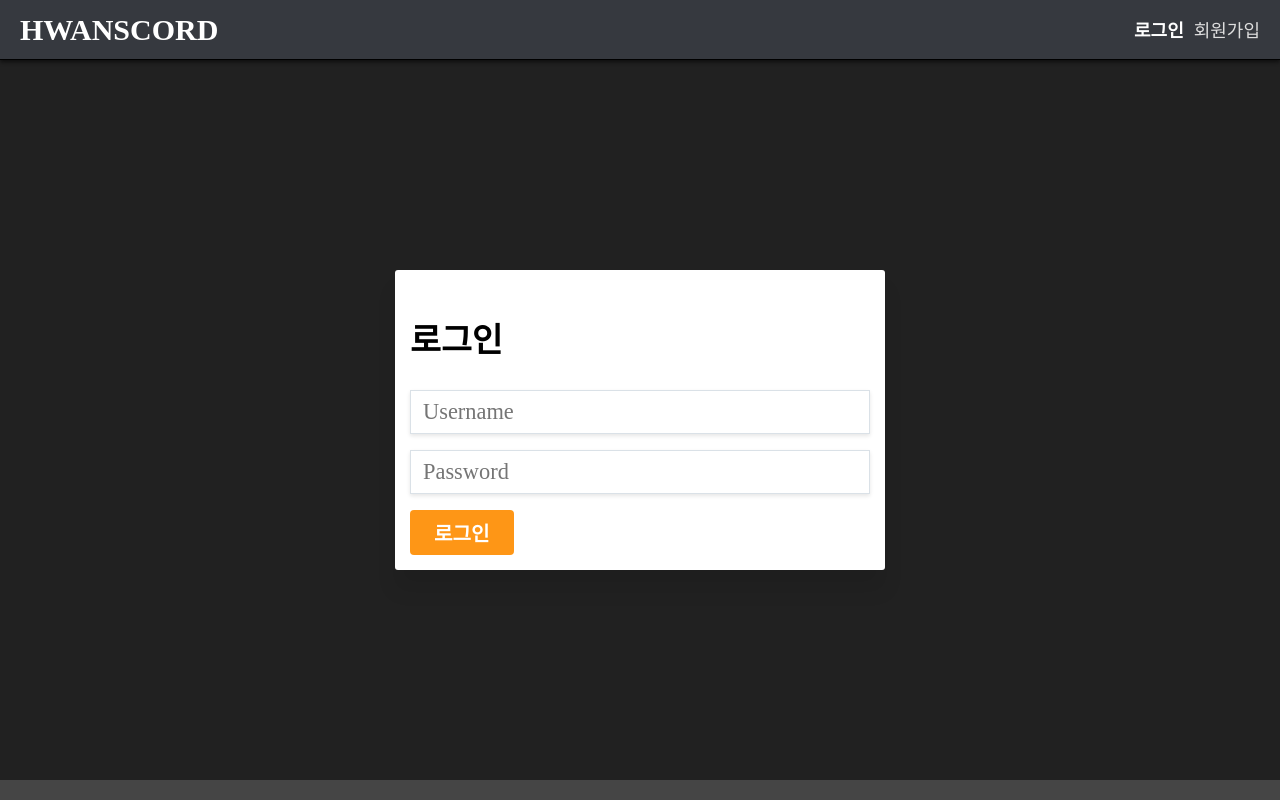
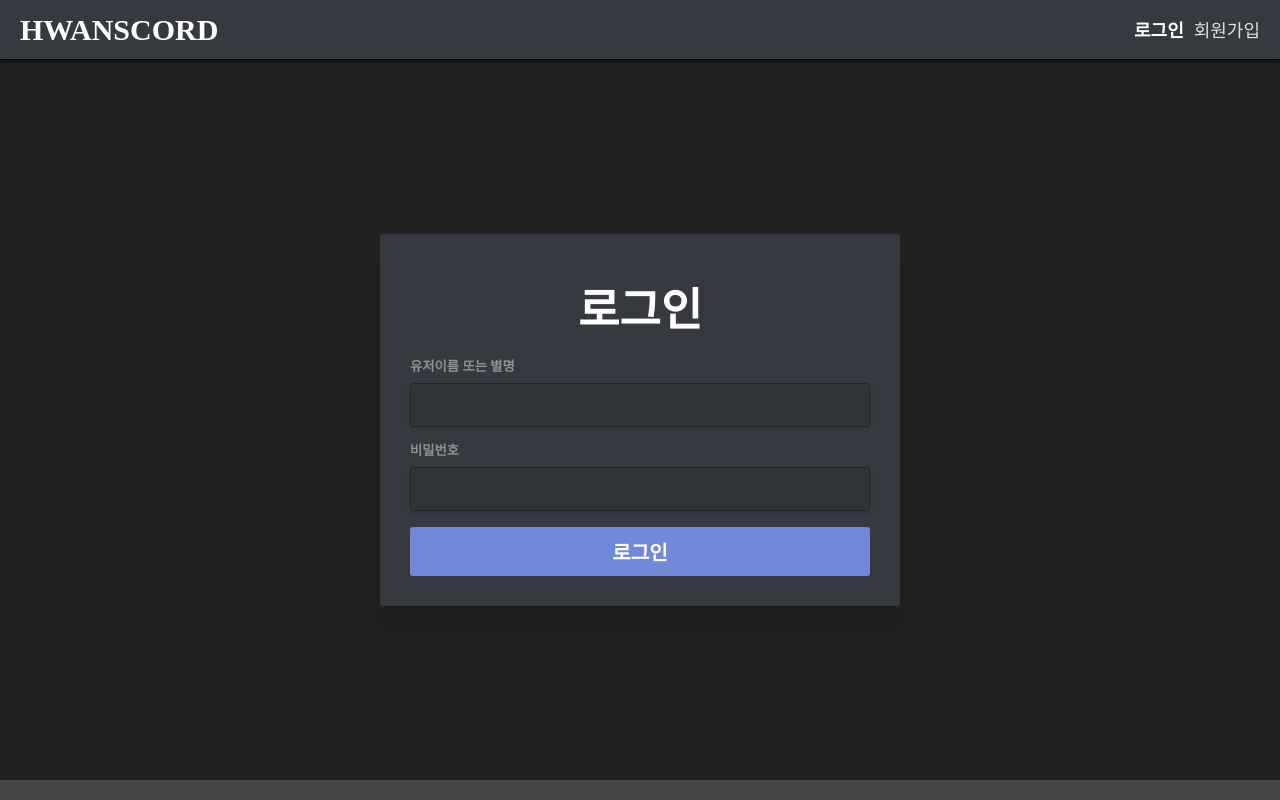
Before and after one commit to akon47/hwanscord-frontend, a Vue app: page /signin in a window 1280 px wide. Built offline with nearby package versions, Linux system fonts and the light colour scheme; no server answers; what vue-mobile-detection, vue-socket.io-extended would draw is missing.

Commit message:
로그인 / 회원가입 디자인 수정

```diff
--- a/src/components/SigninForm.vue
+++ b/src/components/SigninForm.vue
@@ -1,22 +1,18 @@
 <template>
   <div class="contents">
     <div class="form-wrapper form-wrapper-sm">
-      <h2>로그인</h2>
+      <h1>로그인</h1>
       <form @submit.prevent="submitForm" class="form">
         <div>
-          <input
-            type="text"
-            id="username"
-            v-model="username"
-            placeholder="Username"
-          />
+          <label for="username">유저이름 또는 별명</label>
+          <input type="text" id="username" v-model="username" />
         </div>
         <div>
+          <label for="password">비밀번호</label>
           <input
             type="text"
             id="password"
             v-model="password"
-            placeholder="Password"
             autocomplete="off"
           />
         </div>
@@ -39,7 +35,7 @@ export default {
     return {
       username: "",
       password: "",
-      logMessage: "",
+      logMessage: ""
     };
   },
   computed: {
@@ -48,14 +44,14 @@ export default {
     },
     isPasswordValid() {
       return this.password.length > 0;
-    },
+    }
   },
   methods: {
     async submitForm() {
       try {
         const userData = {
           username: this.username,
-          password: this.password,
+          password: this.password
         };
         await this.$store.dispatch("Signin", userData);
         this.$router.push("/main");
@@ -69,8 +65,8 @@ export default {
     initForm() {
       this.username = "";
       this.password = "";
-    },
-  },
+    }
+  }
 };
 </script>
 
--- a/src/components/SignupForm.vue
+++ b/src/components/SignupForm.vue
@@ -1,27 +1,27 @@
 <template>
   <div class="contents">
     <div class="form-wrapper form-wrapper-sm">
-      <h2>회원 가입</h2>
+      <h1>회원가입</h1>
       <form @submit.prevent="submitForm" class="form">
         <div>
-          <input
-            type="text"
-            id="username"
-            v-model="username"
-            placeholder="Username"
-          />
+          <label for="username">유저이름 또는 별명</label>
+          <input type="text" id="username" v-model="username" />
         </div>
         <div>
+          <label for="password">비밀번호</label>
           <input
             type="text"
             id="password"
             v-model="password"
-            placeholder="Password"
             autocomplete="off"
           />
         </div>
-        <button v-bind:disabled="!isUsernameValid || !isPasswordValid || isLoading" class="btn" type="submit">
-          회원 가입
+        <button
+          v-bind:disabled="!isUsernameValid || !isPasswordValid || isLoading"
+          class="btn"
+          type="submit"
+        >
+          회원가입
         </button>
         <p>{{ logMessage }}</p>
       </form>
@@ -36,7 +36,7 @@ export default {
       username: "",
       password: "",
       logMessage: "",
-      isLoading: false,
+      isLoading: false
     };
   },
   computed: {
--- a/src/components/common/AppContent.vue
+++ b/src/components/common/AppContent.vue
@@ -1,6 +1,8 @@
 <template>
   <div class="h-100">
-    <router-view></router-view>
+    <transition name="component-fade" mode="out-in">
+      <router-view></router-view>
+    </transition>
   </div>
 </template>
 
@@ -12,4 +14,12 @@ export default {};
 .content {
   background-color: #313131;
 }
+.component-fade-enter-active,
+.component-fade-leave-active {
+  transition: all 0.15s ease;
+}
+.component-fade-enter, .component-fade-leave-to {
+  opacity: 0;
+  transform: translateY(-50px);
+}
 </style>
--- a/src/css/common.css
+++ b/src/css/common.css
@@ -43,12 +43,14 @@ a:hover {
   width: 100%;
   height: 100%;
 }
-/*--- HEADER ---*/
-.page-header {
+
+
+.contents h1 {
   font-size: 45px;
   font-weight: 600;
-  color: #456155;
-  padding: 30px 5px 15px;
+  color: white;
+  padding: 10px 0px 20px 0px;
+  user-select: none;
 }
 
 /*--- FORM ---*/
@@ -57,15 +59,13 @@ a:hover {
   align-items: center;
 }
 .form-wrapper {
-  background: white;
+  background: #36393f;
   -webkit-box-shadow: 0 20px 20px rgba(0, 0, 0, 0.08);
   box-shadow: 0 20px 20px rgba(0, 0, 0, 0.08);
   border-radius: 3px;
-  padding: 15px 15px;
+  padding: 30px 30px;
 }
-.form-wrapper.form-wrapper-sm {
-  max-width: 500px;
-}
+
 .form-wrapper-sm .page-header {
   padding: 0px 0 20px;
 }
@@ -84,20 +84,27 @@ a:hover {
 .form label {
   width: 100%;
   display: block;
-  margin-bottom: 0.5rem;
-  color: #364f6b;
-  font-size: 90%;
+  margin-bottom: 8px;
+  color: #8e9297;
+  font-size: 10pt;
+  line-height: 16px;
+  font-weight: bold;
+  user-select: none;
 }
 .form input,
 .form textarea {
   font-family: inherit;
   font-size: 100%;
   width: 100%;
-  border: 1px solid #dae1e7;
+  border: 1px solid rgb(33, 35, 39);
+  border-radius: 3px;
   box-shadow: 0 2px 4px 0 rgba(0, 0, 0, 0.1);
   padding: 0.5rem 0.75rem;
   margin-bottom: 1rem;
+  color: white;
+  background-color: rgb(48, 51, 56);
 }
+
 .form input.valid {
   border: 1px solid #21b314;
 }
@@ -108,11 +115,12 @@ a:hover {
   margin-bottom: 0.5rem;
 }
 .btn {
-  background: #fe9616;
-  padding: 0.5rem 1.5rem;
+  background: #7289da;
+  padding: 10px;
   font-weight: 700;
-  border-radius: 0.25rem;
+  border-radius: 3px;
   border: 0 solid #dae1e7;
+  width: 100%;
 }
 .btn.disabled {
   opacity: 0.5;
@@ -127,45 +135,6 @@ a:hover {
   color: #ff4057;
 }
 
-/*--- LIST ---*/
-.list-container {
-  padding-top: 13px;
-}
-.list-container.sticky {
-  margin-top: 76px;
-}
-.list-container > ul {
-  display: flex;
-  flex-wrap: wrap;
-}
-.list-container > ul > li {
-  position: relative;
-  flex-grow: 1;
-  width: 320px;
-  height: 250px;
-  margin: 7px;
-  padding: 10px 20px;
-  background: white;
-  box-shadow: 0 20px 20px rgba(0, 0, 0, 0.08);
-  border-radius: 3px;
-}
-.post-title {
-  font-size: 24px;
-  font-weight: 600;
-  margin-bottom: 0.5rem;
-}
-.post-contents {
-  height: 160px;
-  overflow-y: auto;
-  font-size: 18px;
-}
-.post-time {
-  position: absolute;
-  bottom: 4px;
-  right: 5px;
-  font-size: 14px;
-  color: #9e9e9e;
-}
 .icon {
   font-size: 1.3rem;
   cursor: pointer;
@@ -178,21 +147,3 @@ a:hover {
 .icon:active {
   color: #fc5185;
 }
-.ion-md-create {
-  padding-left: 0.1rem;
-}
-.create-button {
-  width: 60px;
-  height: 60px;
-  border-radius: 50%;
-  position: fixed;
-  right: 20px;
-  bottom: 70px;
-  display: flex;
-  align-items: center;
-  justify-content: center;
-  color: white;
-  box-shadow: 0px 5px 10px rgba(0, 0, 0, 0.1);
-  background: #fe9616;
-  border: 3px solid white;
-}
--- a/src/views/SigninPage.vue
+++ b/src/views/SigninPage.vue
@@ -12,5 +12,4 @@ export default {
 };
 </script>
 
-<style>
-</style>
+<style></style>
```
